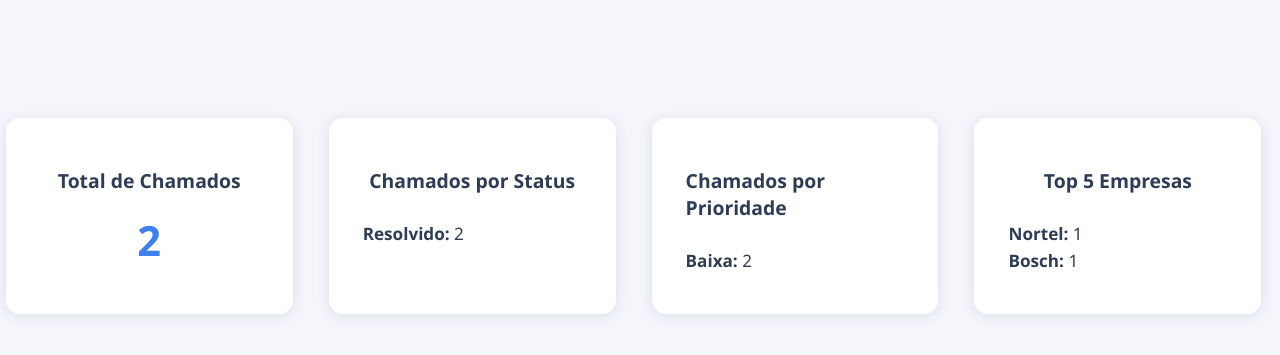
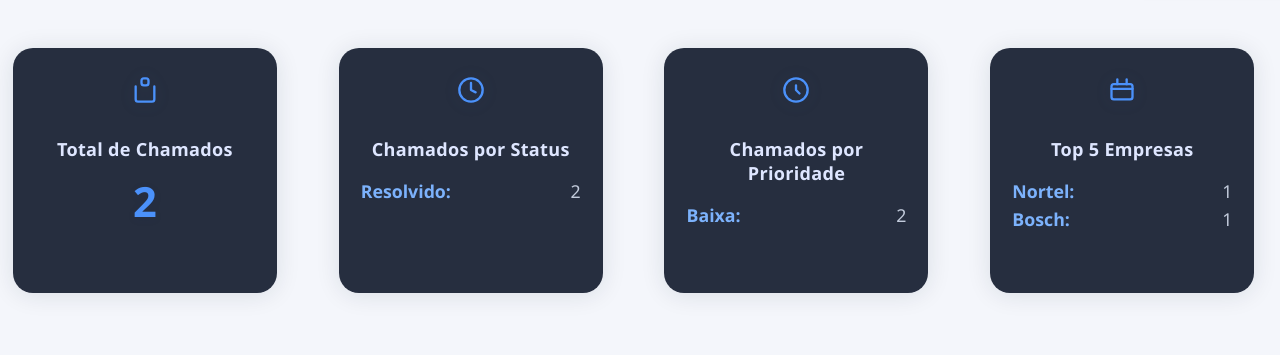
Before and after one commit to ThiagoViniciosAnacleto/suporte-power-vending, a Flask app: page /dashboard in a window 1280 px wide; the page is wider, and only the part inside the window is pictured. Shown: the part 92-447 px from the top of that part. Run offline with Flask 3, Linux system fonts and the light colour scheme; a user stored in the database is signed in; data comes from the database, SQL or seed files in the repository.

Commit message:
ajusta estilização dashboard
ajusta estilização dashboard

```diff
--- a/static/style.css
+++ b/static/style.css
@@ -336,6 +336,10 @@ tr:last-child td {
     .topbar {
         padding: 20px 8vw 0 8vw;
     }
+    .dashboard-cards {
+        grid-template-columns: repeat(2, 1fr);
+        gap: 24px;
+    }
 }
 @media (max-width: 950px) {
     .form-card, .filtro-container, table, .home-main, .future-options {
@@ -358,6 +362,21 @@ tr:last-child td {
     }
     .home-nav a {
         padding: 14px 4vw;
+    }
+    .dashboard-cards {
+        grid-template-columns: 1fr;
+    }
+    .dash-card {
+        max-width: 98vw;
+    }
+}
+
+@media (max-width: 700px) {
+    .dashboard-cards {
+        grid-template-columns: 1fr;
+    }
+    .dash-card {
+        max-width: 96vw;
     }
 }
 
@@ -448,47 +467,79 @@ tr:last-child td {
     stroke: #e15555;
 }
 
+.dashboard-main {
+    width: 100%;
+    max-width: 1400px;
+    margin: 0 auto;
+    padding-top: 48px;
+}
 .dashboard-cards {
-    display: flex;
-    flex-wrap: wrap;
+    display: grid;
+    grid-template-columns: repeat(4, 1fr); /* 4 cards lado a lado */
     gap: 36px;
-    justify-content: center;
-    margin-top: 54px;
+    justify-items: center;
+    width: 100%;
+    margin: 0 auto;
 }
 .dash-card {
-    background: #fff;
-    border-radius: 14px;
-    box-shadow: 0 2px 14px rgba(30,40,90,0.11);
-    padding: 30px 34px 22px 34px;
-    min-width: 210px;
-    max-width: 280px;
-    flex: 1 1 210px;
+    background: rgba(30, 38, 56, 0.96);
+    border-radius: 20px;
+    box-shadow: 0 2px 24px 0 rgba(22,32,52,0.11);
+    width: 100%;
+    max-width: 220px;
+    min-width: 220px;
+    min-height: 195px;
     display: flex;
     flex-direction: column;
     align-items: center;
-    margin-bottom: 20px;
+    padding: 28px 22px 22px 22px;
+    transition: transform 0.14s, box-shadow 0.14s;
+    position: relative;
+}
+.dash-card:hover {
+    transform: translateY(-3px) scale(1.028);
+    box-shadow: 0 8px 32px 0 rgba(22,32,52,0.18);
+}
+.dash-card-icon {
+    margin-bottom: 10px;
+    color: #4b91fa;
+    filter: drop-shadow(0 1px 7px #28406733);
 }
 .dash-card h3 {
-    color: #2e3d55;
-    font-size: 1.21rem;
-    margin-bottom: 12px;
+    color: #dee6ff;
+    font-weight: 700;
+    font-size: 1.13rem;
+    margin-bottom: 6px;
+    text-align: center;
+    letter-spacing: 0.3px;
 }
 .dash-value {
     font-size: 2.6rem;
-    font-weight: 700;
-    color: #3f80ed;
-    margin: 6px 0 0 0;
+    font-weight: bold;
+    color: #4b91fa;
+    text-shadow: 0 2px 8px rgba(30,40,100,0.09);
+    margin-bottom: 8px;
+    margin-top: 6px;
 }
+.dash-blue { color: #4b91fa; }
 .dash-card ul {
-    padding-left: 0;
     list-style: none;
-    text-align: left;
+    padding: 0;
+    margin: 10px 0 0 0;
     width: 100%;
 }
 .dash-card li {
-    margin-bottom: 4px;
-    font-size: 1.07rem;
+    display: flex;
+    justify-content: space-between;
+    color: #c2cbdb;
+    font-size: 1.11rem;
+    padding: 2px 0;
 }
+.dash-card li strong {
+    color: #7cb2fc;
+    font-weight: 600;
+}
+
 
 body.darkmode {
     background: #181c24;
--- a/templates/dashboard.html
+++ b/templates/dashboard.html
@@ -19,13 +19,29 @@
         </button>
     </header>
 
-    <main class="home-main">
+<main class="home-main dashboard-main">
     <section class="dashboard-cards">
         <div class="dash-card">
+            <div class="dash-card-icon">
+                <!-- SVG Clipboard/Check Icon -->
+                <svg width="28" height="28" viewBox="0 0 24 24" fill="none" stroke="currentColor" stroke-width="2"
+                    stroke-linecap="round" stroke-linejoin="round">
+                    <rect x="9" y="2" width="6" height="6" rx="2" />
+                    <path d="M4 9v11a2 2 0 0 0 2 2h12a2 2 0 0 0 2-2V9" />
+                </svg>
+            </div>
             <h3>Total de Chamados</h3>
-                <p class="dash-value">{{ total_chamados }}</p>
+            <p class="dash-value dash-blue">{{ total_chamados }}</p>
         </div>
         <div class="dash-card">
+            <div class="dash-card-icon">
+                <!-- SVG Status Icon -->
+                <svg width="28" height="28" viewBox="0 0 24 24" fill="none" stroke="currentColor" stroke-width="2"
+                    stroke-linecap="round" stroke-linejoin="round">
+                    <circle cx="12" cy="12" r="10"/>
+                    <path d="M12 6v6l4 2"/>
+                </svg>
+            </div>
             <h3>Chamados por Status</h3>
             <ul>
             {% for status, qtd in chamados_por_status.items() %}
@@ -34,6 +50,14 @@
             </ul>
         </div>
         <div class="dash-card">
+            <div class="dash-card-icon">
+                <!-- SVG Priority Icon -->
+                <svg width="28" height="28" viewBox="0 0 24 24" fill="none" stroke="currentColor" stroke-width="2"
+                    stroke-linecap="round" stroke-linejoin="round">
+                    <circle cx="12" cy="12" r="10"/>
+                    <path d="M12 8v4l3 3"/>
+                </svg>
+            </div>
             <h3>Chamados por Prioridade</h3>
             <ul>
             {% for prioridade, qtd in chamados_por_prioridade.items() %}
@@ -42,6 +66,16 @@
             </ul>
         </div>
         <div class="dash-card">
+            <div class="dash-card-icon">
+                <!-- SVG Building Icon -->
+                <svg width="28" height="28" viewBox="0 0 24 24" fill="none" stroke="currentColor" stroke-width="2"
+                    stroke-linecap="round" stroke-linejoin="round">
+                    <rect x="3" y="7" width="18" height="13" rx="2"/>
+                    <path d="M16 3v4"/>
+                    <path d="M8 3v4"/>
+                    <path d="M3 11h18"/>
+                </svg>
+            </div>
             <h3>Top 5 Empresas</h3>
             <ul>
             {% for empresa, qtd in chamados_por_empresa.items() %}
@@ -51,6 +85,7 @@
         </div>
     </section>
 </main>
+
     <script src="{{ url_for('static', filename='scripts.js') }}"></script>
 
 </body>
```
Lines whose indentation alone changed are shown as unchanged.
